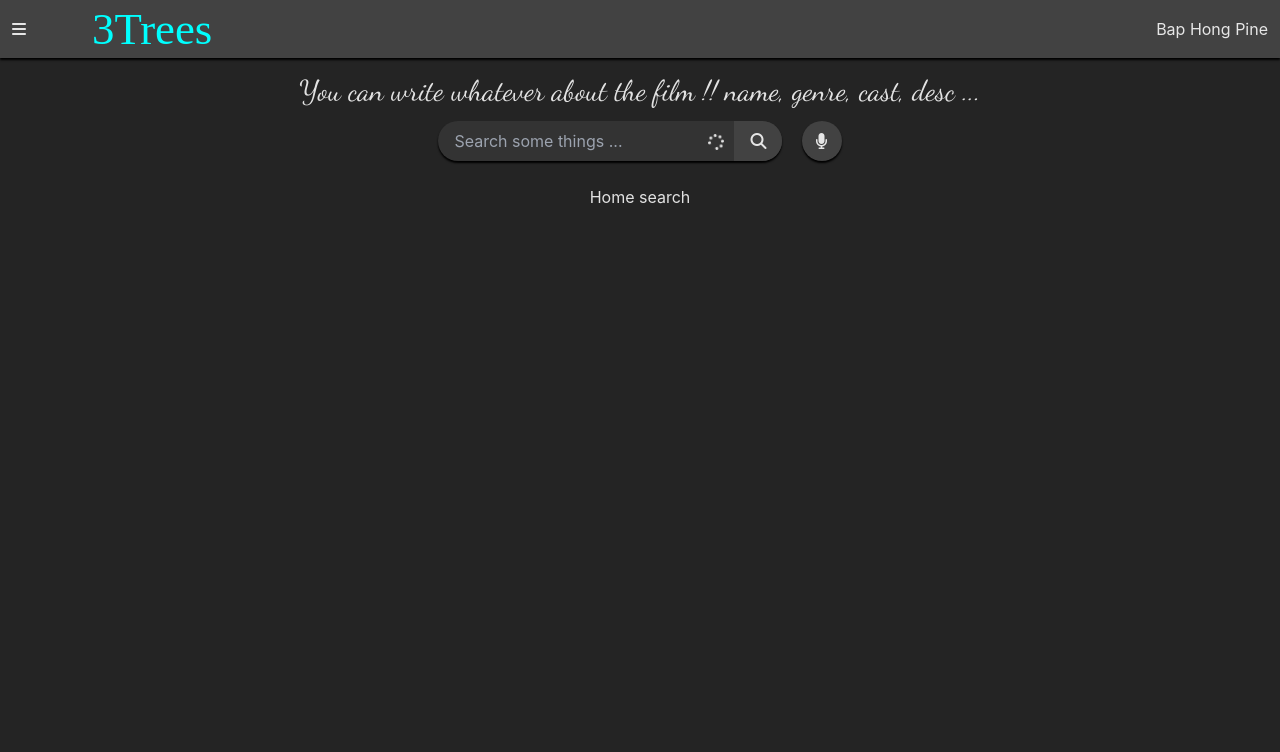
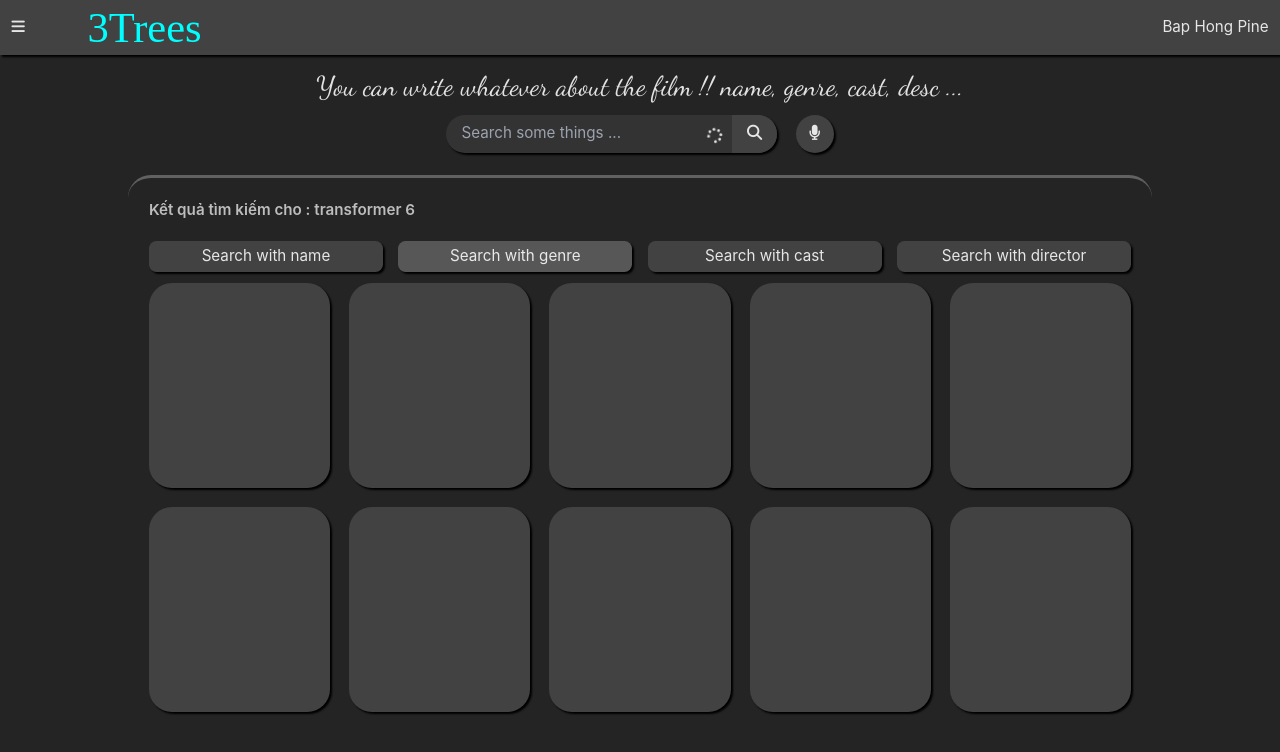
Before and after one commit to ngohongthong1832004/React-Django-Postgresql, a React (Vite) app in the folder my-app/: page /search in a window 1280 px wide. Shown: the top 752 px of the page. Built offline with nearby package versions, Linux system fonts and the light colour scheme; a web font is replaced by a local one.

Commit message:
complete idea for UI homeSearch

```diff
--- a/my-app/src/components/header/header.module.scss
+++ b/my-app/src/components/header/header.module.scss
@@ -1,6 +1,6 @@
 .header {
     background-color: var(--gray);
-    box-shadow: 0 2px 2px var(--black);
+    box-shadow: 2px 2px 2px var(--black);
 }
 
 
--- a/my-app/src/components/homeDefault/index.jsx
+++ b/my-app/src/components/homeDefault/index.jsx
@@ -1,6 +1,26 @@
+import classNames from "classnames/bind"
+
+import styles from "./homeDefault.module.scss"
+
+const cx = classNames.bind(styles)
+
+
 const HomeDefault = () => {
     return (
-        <h1>Home default</h1>
+        <div className={cx("homeDefault__wrap")}>
+            <div className={cx("homeDefault__wrap__content")}>
+                <div className={cx("homeDefault__wrap__content__title")}>
+                    <h1 className={cx("homeDefault__wrap__content__title__text")}>Welcome to my website</h1>
+                </div>
+            </div>
+            <div className={cx("homeDefault__wrap__footer")}>
+                <div className={cx("homeDefault__wrap__footer__content")}>
+                    <div className={cx("homeDefault__wrap__footer__content__title")}>
+                        <h1 className={cx("homeDefault__wrap__footer__content__title__text")}>Footer</h1>
+                    </div>
+                </div>
+            </div>
+        </div>
     )
 }
 
--- /dev/null
+++ b/my-app/src/components/homeSearch/homeSearch.module.scss
@@ -0,0 +1,40 @@
+.homeSearch {
+    border-top: 3px solid var(--light-gray-5);
+    border-radius: 1.5rem;
+    padding: 1rem;
+}
+.homeSearch__header__title{
+    font-size: 1rem;
+    font-weight: 600;
+    margin-bottom: 0.5rem;
+    color: var(--gray-5);
+}
+.homeSearch__filter__wrap__item {
+
+}
+.homeSearch__filter__wrap__item__title {
+    background-color: var(--gray);
+    border-radius: 0.5rem;
+    display: flex;
+    justify-content: center;
+    align-items: center;
+    height: 2rem;
+    box-shadow: 2px 2px 2px var(--black);
+    &:hover {
+      background-color: var(--gray-2);
+      cursor: pointer;
+    }
+    &--active {
+      @extend .homeSearch__filter__wrap__item__title;
+      background-color: var(--gray-2);
+    }
+  }
+.homeSearch__filter__wrap__item__title__text {
+
+}
+.item {
+    background-color: var(--gray);
+    box-shadow: 2px 2px 2px var(--black);
+    height: 13.5rem;
+    border-radius: 1.5rem;
+}
--- a/my-app/src/components/homeSearch/index.jsx
+++ b/my-app/src/components/homeSearch/index.jsx
@@ -1,6 +1,61 @@
+import classnames from 'classnames/bind'
+import { useEffect, useState } from 'react'
+
+import styles from './homeSearch.module.scss'
+
+const cx = classnames.bind(styles)
+
+
 const HomeSearch = () => {
+
+    const [show, setShow] = useState(0)
+
+    useEffect(() => {
+        if (show <= 3) {
+            setTimeout(() => {
+                setShow(show + 1)
+            }, 1000)
+        }else {
+            setShow(0)
+        }
+    }, [show])
+
     return (
-        <h1>Home search</h1>
+        <div className={cx("homeSearch", "container lg:w-5/6 xl:w-4/5 2xl:w-4/6 mx-2")}>
+            <div className={cx("homeSearch__header", "p-1.5")}>
+                <div className={cx("homeSearch__header__title")}>Kết quả tìm kiếm cho : transformer 6 </div>
+            </div>
+            <div className={cx("homeSearch__filter__wrap", "p-1.5")}>
+                <div className={cx("homeSearch__filter__wrap__item", "grid grid-cols-4 gap-4")}>
+                    <div className={cx(`homeSearch__filter__wrap__item__title${show === 0 ? "--active" : ""}`)}>
+                        <p className={cx("homeSearch__filter__wrap__item__title__text")}>Search with name</p>
+                    </div>
+                    <div className={cx(`homeSearch__filter__wrap__item__title${show === 1 ? "--active" : ""}`)}>
+                        <p className={cx("homeSearch__filter__wrap__item__title__text")}>Search with genre</p>
+                    </div>
+                    <div className={cx(`homeSearch__filter__wrap__item__title${show === 2 ? "--active" : ""}`)}>
+                        <p className={cx("homeSearch__filter__wrap__item__title__text")}>Search with cast</p>
+                    </div>
+                    <div className={cx(`homeSearch__filter__wrap__item__title${show === 3 ? "--active" : ""}`)}>
+                        <p className={cx("homeSearch__filter__wrap__item__title__text")}>Search with director</p>
+                    </div>
+                </div>
+            </div>
+            <div className={cx("homeSearch__content", "p-1.5")}>
+                <div className={cx("homeSearch__content__wrap__item","grid grid-cols-5 gap-5")}>
+                    <div className={cx("item")}></div>
+                    <div className={cx("item")}></div>
+                    <div className={cx("item")}></div>
+                    <div className={cx("item")}></div>
+                    <div className={cx("item")}></div>
+                    <div className={cx("item")}></div>
+                    <div className={cx("item")}></div>
+                    <div className={cx("item")}></div>
+                    <div className={cx("item")}></div>
+                    <div className={cx("item")}></div>
+                </div>
+            </div>
+        </div>
     )
 }
 
--- a/my-app/src/components/search/search.module.scss
+++ b/my-app/src/components/search/search.module.scss
@@ -12,7 +12,7 @@
     font-family: 'Dancing Script', cursive;
 }
 .search__wrap__input {
-    box-shadow: 0px 2px 2px var(--black);
+    box-shadow: 2px 2px 2px var(--black);
     background-color: var(--light-black);
     border-radius: 2rem;
     overflow: hidden;
@@ -54,7 +54,7 @@
        display: flex;
        place-content: center;
        border-radius: 2rem;
-       box-shadow: 0px 2px 2px var(--black);
+       box-shadow: 2px 2px 2px var(--black);
        width: 2.5rem;
        height: 2.5rem;
        margin-left: 1.2rem;
--- a/my-app/src/globalCss/globalCss.module.scss
+++ b/my-app/src/globalCss/globalCss.module.scss
@@ -17,7 +17,39 @@
     --light-gray-2 : #bdbdbd;
     --light-gray-3 : #9e9e9e;
     --light-gray-4 : #757575;
-    --light-gray-5 : #616161;
+    --light-gray-5 : #616161; // color boder
     --light-gray-6 : #424242;
 
 }
+
+html {
+    font-size: 75%;
+    box-sizing: border-box;
+    padding: 0;
+    margin: 0;
+}
+@media (min-width: 640px) {
+    html {
+        font-size: 80%;
+    }
+ }
+@media (min-width: 768px) {
+    html {
+        font-size: 85%;
+    }
+ }
+@media (min-width: 1024px) {
+    html {
+        font-size: 90%;
+    }
+ }
+@media (min-width: 1280px) {
+    html {
+        font-size: 95%;
+    }
+ }
+@media (min-width: 1536px) {
+    html {
+        font-size: 100%;
+    }
+ }
```
Also changed, not shown: my-app/src/components/homeDefault/homeDefault.module.scss (added).
